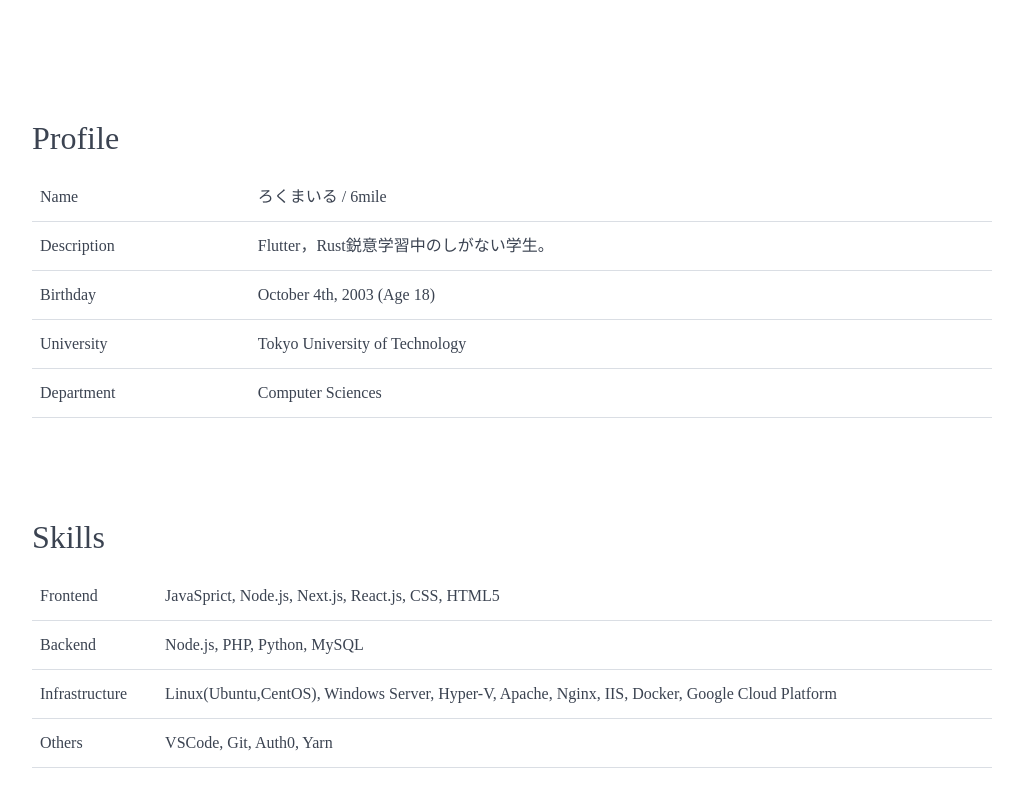
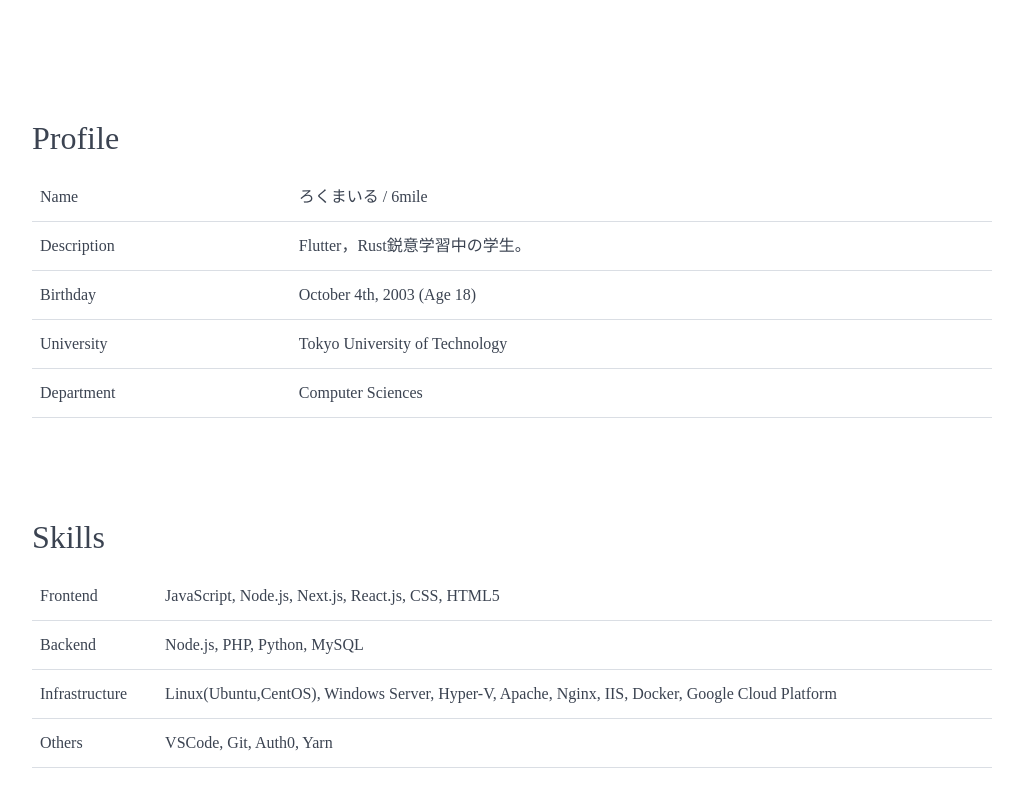
Before and after one commit to 6mile0/Portfolio_V4, a Next.js app: page / in a window 1280 px wide. Shown: the part 362-1152 px from the top of the page, without its empty margins (128-1151 px from the left). Built offline with nearby package versions, Linux system fonts and the light colour scheme; a web font is replaced by a local one.

Commit message:
typo修正

```diff
--- a/pages/index.js
+++ b/pages/index.js
@@ -26,14 +26,14 @@
 
 const profile = {
   Name: "ろくまいる / 6mile",
-  Description: "Flutter，Rust鋭意学習中のしがない学生。",
+  Description: "Flutter，Rust鋭意学習中の学生。",
   Birthday: "October 4th, 2003 (Age " + age + ")",
   University: "Tokyo University of Technology",
   Department: "Computer Sciences"
 }
 
 const skills = {
-  Frontend: "JavaSprict, Node.js, Next.js, React.js, CSS, HTML5",
+  Frontend: "JavaScript, Node.js, Next.js, React.js, CSS, HTML5",
   Backend: "Node.js, PHP, Python, MySQL",
   Infrastructure: "Linux(Ubuntu,CentOS), Windows Server, Hyper-V, Apache, Nginx, IIS, Docker, Google Cloud Platform",
   Others: "VSCode, Git, Auth0, Yarn"
@@ -124,7 +124,7 @@
           body: JSON.stringify(data),
         }).then((res) => {
           if (res.status === 200) {
-            console.log("送信が成功しました");
+            console.log("送信に成功しました");
             if (typeof window === 'object') {
               var messageBox = document.getElementById('result');
               var success_message = '<div class="toast toast-success" style="margin-top: 20px;"><i class="fas fa-check-circle"></i> 送信に成功しました。自動送信メールが送信されますのでご確認ください。(届いていない場合は迷惑メールフォルダをご確認ください)</div>';
```
